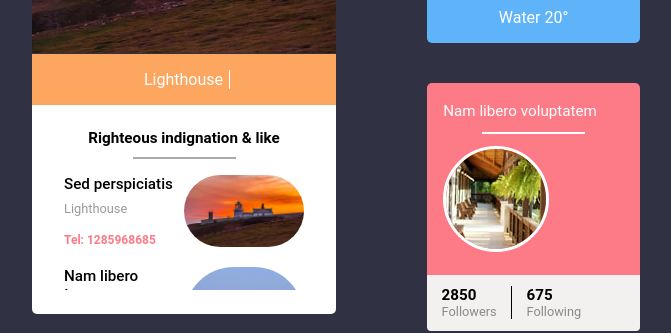
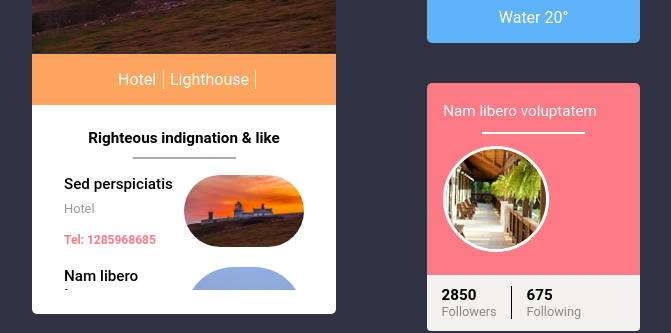
Before and after one commit to vdmakul/angular-course-task1, an Angular app: page / in a window 1280 px wide. Shown: the part 326-659 px from the top of the page, without its empty margins (304-975 px from the left). Built offline with nearby package versions, Linux system fonts and the light colour scheme.

Commit message:
site filtering with pipe

```diff
--- a/src/app/app.module.ts
+++ b/src/app/app.module.ts
@@ -6,6 +6,7 @@ import { WeatherComponent } from './weather/weather.component';
 import { SocialComponent } from './social/social.component';
 import { SiteSearchComponent } from './site-search/site-search.component';
 import { UniquePipe } from './common/pipes/unique.pipe';
+import { SiteFilterPipe } from './site-search/site-filter.pipe';
 
 @NgModule({
   declarations: [
@@ -14,6 +15,7 @@ import { UniquePipe } from './common/pipes/unique.pipe';
     SocialComponent,
     SiteSearchComponent,
     UniquePipe,
+    SiteFilterPipe,
   ],
   imports: [
     BrowserModule
--- a/src/app/data/data.ts
+++ b/src/app/data/data.ts
@@ -15,7 +15,7 @@ export const travelSites: TravelSite[] = [
       'followers': 2850,
       'following': 675,
     },
-    'type': 'Lighthouse'
+    'type': 'Hotel'
   },
   {
     'img': 'assets/images/2.jpg',
--- /dev/null
+++ b/src/app/site-search/site-filter.pipe.ts
@@ -0,0 +1,16 @@
+import { Pipe, PipeTransform } from '@angular/core';
+
+@Pipe({
+  name: 'siteFilter'
+})
+export class SiteFilterPipe implements PipeTransform {
+
+  transform(sites: TravelSite[], type?: string): TravelSite[] {
+    if (!type) {
+      return sites;
+    } else {
+      return sites.filter(s => s.type === type);
+    }
+  }
+
+}
--- a/src/app/site-search/site-search.component.html
+++ b/src/app/site-search/site-search.component.html
@@ -3,7 +3,7 @@
   <div class="ele-strip">
     <ul>
         <li *ngFor="let type of types | unique">
-          <a href="#">{{type}}</a>
+          <a href="#" (click)="currentType = type">{{type}}</a>
         </li>
     </ul>
   </div>
@@ -15,7 +15,7 @@
   <div class="activity_box">
     <div class="scrollbar" id="style-2">
 
-      <div *ngFor="let travelSite of travelSites">
+      <div *ngFor="let travelSite of travelSites | siteFilter:currentType">
 
         <div class="activity-row">
           <div class="activity-desc" (click)="selectSite(travelSite)">
```
Also changed, not shown: 1 other file (tests, documents, lock files or other folders).
